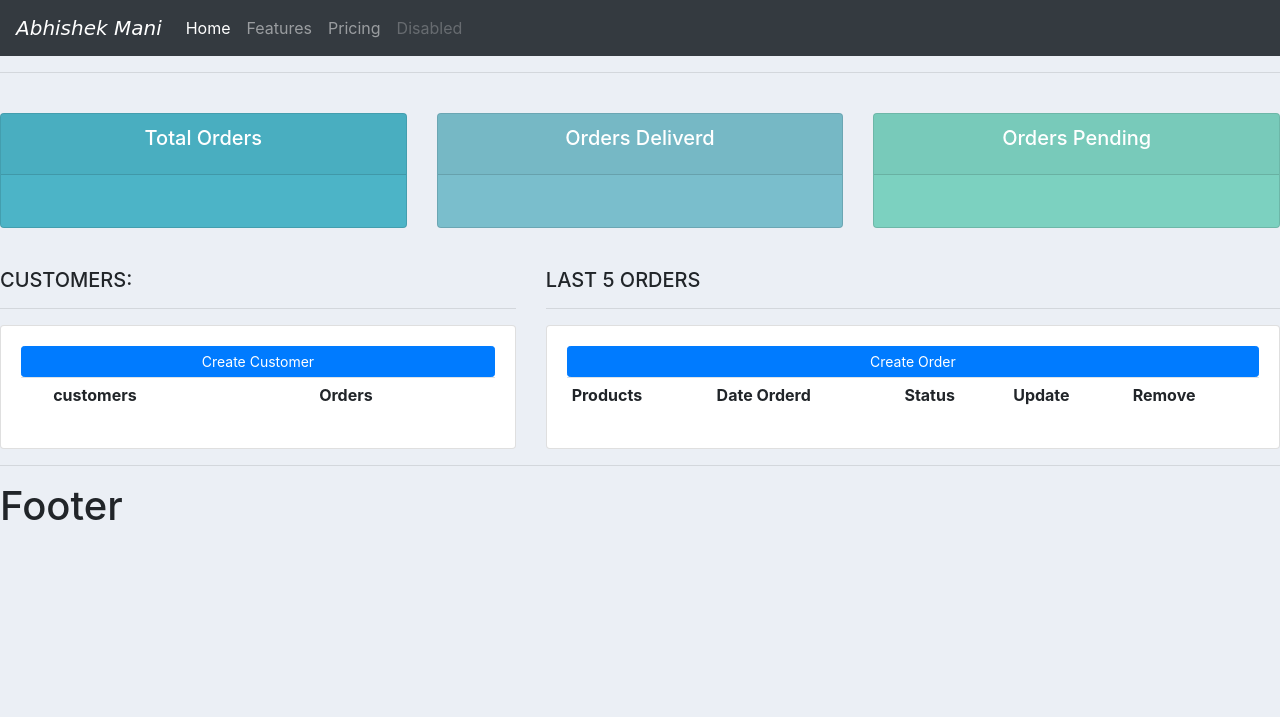
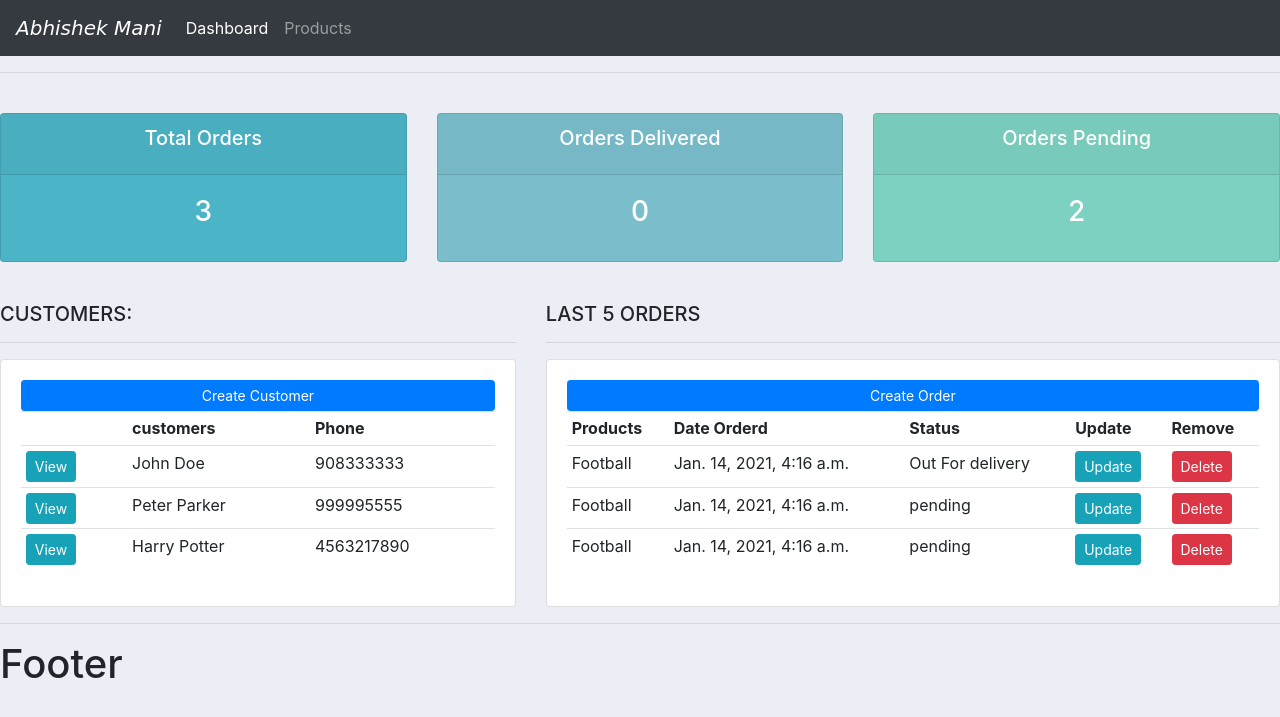
Before and after one commit to Maniabhishek/OrderManagement, a Django app: page / in a window 1280 px wide. Shown: the top 717 px of the page. Run offline with Django 3.2, Linux system fonts and the light colour scheme; data comes from the database, SQL or seed files in the repository; lists and menus that the app fills with data are empty; some libraries are stand-ins or nearby versions.

```diff
--- a/crm/accounts/admin.py
+++ b/crm/accounts/admin.py
@@ -1,8 +1,8 @@
 from django.contrib import admin
-from .models import Customer ,Product, Order ,Tag
+from .models import Associates ,Product, Order ,Tag
 
 # Register your models here.
-admin.site.register(Customer)
+admin.site.register(Associates)
 admin.site.register(Product)
 admin.site.register(Order)
 admin.site.register(Tag)
--- a/crm/accounts/models.py
+++ b/crm/accounts/models.py
@@ -3,14 +3,14 @@ from django.db.models.fields import CharField
 
 # Create your models here.
 
-class Customer(models.Model):
+class Associates(models.Model):
     name = models.CharField(max_length=30 , null=True)
     phone = models.CharField(max_length=20, null=True)
     email = models.CharField(max_length=50, null=True)
     date_created = models.DateTimeField(auto_now_add=True, null=True)
 
     def __str__(self):
-        return f'customer name is {self.name}'
+        return self.name
 
 
 class Tag(models.Model):
@@ -40,12 +40,12 @@ class Product(models.Model):
 class Order(models.Model):
     STATUS = (
         ('pending','Pending'),
-        ('Out For deliver','Out For Delivery'),
+        ('Out For delivery','Out For Delivery'),
         ('Delivered','Delivered'),
     )
-    customer = models.ForeignKey(Customer,null=True,on_delete = models.SET_NULL)
+    customer = models.ForeignKey(Associates,null=True,on_delete = models.SET_NULL)
     products = models.ForeignKey(Product,null=True,on_delete = models.SET_NULL)
     date_created = models.DateTimeField(auto_now_add=True, null=True)
     status = models.CharField(choices=STATUS,max_length=200,null=True)
     def __str__(self):
-        return f'{ self.customer.name } ordered {self.products}'
+        return self.products.name
--- a/crm/accounts/templates/accounts/dashboard.html
+++ b/crm/accounts/templates/accounts/dashboard.html
@@ -18,8 +18,15 @@
                 <tr>
                     <th></th>
                     <th>customers</th>
-                    <th>Orders</th>
+                    <th>Phone</th>
                 </tr>
+                {% for i in customers %}
+                <tr>
+                    <td><a  class="btn btn-sm btn-info" href="{% url 'customer' i.id %}">View</a></td>
+                    <td>{{i.name}}</td>
+                    <td>{{ i.phone }}</td>
+                </tr>
+                {% endfor  %}
             </table>
 
         </div>
@@ -29,7 +36,7 @@
         <h5>LAST 5 ORDERS</h5>
         <hr>
         <div class="card card-body ">
-            <a class="btn btn-primary btn-sm btn-block" href="">Create Order</a>
+            <a class="btn btn-primary btn-sm btn-block" href="#">Create Order</a>
             <table class="table table-sm">
                 <tr>
                     <th>Products</th>
@@ -38,6 +45,15 @@
                     <th>Update</th>
                     <th>Remove</th>
                 </tr>
+                {% for i in order %}
+                <tr>
+                    <td>{{i.products}}</td>
+                    <td>{{i.date_created}}</td>
+                    <td>{{i.status}}</td>
+                    <td><a class="btn btn-sm btn-info" href="{% url 'update' i.id %}">Update</a></td>
+                    <td><a class="btn btn-sm btn-danger" href="{% url 'deleteOrder' i.id %}">Delete</a></td>
+                </tr>
+                {% endfor %}
             </table>
         </div>
     </div>
--- a/crm/accounts/templates/accounts/navbar.html
+++ b/crm/accounts/templates/accounts/navbar.html
@@ -18,17 +18,12 @@
     <div class="collapse navbar-collapse" id="navbarNav">
       <ul class="navbar-nav">
         <li class="nav-item active">
-          <a class="nav-link" href="#">Home <span class="sr-only">(current)</span></a>
+          <a class="nav-link" href="/">Dashboard <span class="sr-only">(current)</span></a>
         </li>
         <li class="nav-item">
-          <a class="nav-link" href="#">Features</a>
+          <a class="nav-link" href="{% url 'products' %}">Products</a>
         </li>
-        <li class="nav-item">
-          <a class="nav-link" href="#">Pricing</a>
-        </li>
-        <li class="nav-item">
-          <a class="nav-link disabled" href="#">Disabled</a>
-        </li>
+
       </ul>
     </div>
   </nav>
--- a/crm/accounts/templates/accounts/status.html
+++ b/crm/accounts/templates/accounts/status.html
@@ -7,7 +7,7 @@
                         <h5 class="card-title">Total Orders</h5>
                     </div>
                     <div class="card-body">
-                        <h3 class="card-title" ></h3>
+                        <h3 class="card-title" >{{ order_count }}</h3>
                     </div>
              </div>
          </div>
@@ -17,10 +17,10 @@
         <!-- <div class="col-md"> -->
             <div class="card text-center text-white mb-3" id="orders-delivered">
                    <div class="card-header">
-                       <h5 class="card-title">Orders Deliverd</h5>
+                       <h5 class="card-title">Orders Delivered</h5>
                    </div>
                    <div class="card-body">
-                       <h3 class="card-title" ></h3>
+                       <h3 class="card-title" >{{ order_delivered }}</h3>
                    </div>
             </div>
         </div>
@@ -32,7 +32,7 @@
                        <h5 class="card-title">Orders Pending</h5>
                    </div>
                    <div class="card-body">
-                       <h3 class="card-title" ></h3>
+                       <h3 class="card-title" >{{ order_pending }}</h3>
                    </div>
             </div>
         </div>
--- a/crm/accounts/urls.py
+++ b/crm/accounts/urls.py
@@ -1,10 +1,14 @@
 from django.contrib import admin
 from django.urls import path ,include
-from .views import Dashboard,Customer,Products
+from .views import Dashboard,Customer,Products,createOrder, deleteOrder,updateOrder
 
 urlpatterns = [
     path('',Dashboard,name='Dashboard'),
-    path('customer/',Customer,name = 'Customer'),
+    path('customer/<str:pk_test>/',Customer,name = 'customer'),
     path('products/',Products,name='products'),
+    path('create_order/<str:cust_id>',createOrder,name='createOrder'),
+    path('update/<str:pk_id>/',updateOrder,name='update'),
+    path('deleteOrder/<str:pk>/',deleteOrder,name='deleteOrder'),
+
 
 ]
--- a/crm/accounts/views.py
+++ b/crm/accounts/views.py
@@ -1,12 +1,64 @@
-from django.shortcuts import render
+from django.shortcuts import redirect, render
 from django.http import HttpResponse
+from .models import *
+from .forms import *
 # Create your views here.
 
 def Dashboard(request):
-    return render(request,'accounts/dashboard.html')
+    customers  = Associates.objects.all()
+    order = Order.objects.all()
+    order_count = order.count()
+    order_delivered = order.filter(status ='Delivered').count()
+    order_pending = order.filter(status = 'pending').count()
+
+    context = {
+
+        'order' : order,'customers':customers , 'order_count':order_count,'order_delivered':order_delivered , 'order_pending':order_pending
+    }
+    return render(request,'accounts/dashboard.html',context)
+
 
 def Products(request):
-    return render(request,'accounts/products.html')
+    products = Product.objects.all()
+    return render(request,'accounts/products.html',{'product':products})
 
-def Customer(request):
-    return render(request,'accounts/customer.html')
+def Customer(request,pk_test):
+    customer = Associates.objects.get(id=pk_test)
+    order = customer.order_set.all()
+    total_order = order.count()
+    context = {'customer':customer,'order':order,'total_order':total_order}
+    return render(request,'accounts/customer.html',context)
+
+
+def createOrder(request,cust_id):
+    customer = Associates.objects.get(id=cust_id )
+    form = OrderForm()
+    if request.method =='POST':
+        # print(request.POST)
+        form = OrderForm(request.POST)
+        if form.is_valid():
+            form.save()
+            return redirect('/')
+    context = {'form':form}
+    return render(request,'accounts/order_form.html',context)
+
+def updateOrder(request,pk_id):
+    order = Order.objects.get(id=pk_id)
+    form = OrderForm(instance=order)
+    if request.method == 'POST':
+        form = OrderForm(request.POST,instance=order)
+        form.save()
+        return redirect('/')
+    context = {'form':form}
+    return render(request,'accounts/update.html',context)
+
+
+def deleteOrder(request,pk):
+    print("something")
+    order = Order.objects.get(id=pk)
+    print(order)
+    if request.method=='POST':
+        order.delete()
+
+        return redirect('/')
+    return render(request,'accounts/deleteOrder.html',{'order':order})
```
Also changed, not shown: crm/accounts/forms.py (added, +11 -0 lines), crm/accounts/templates/accounts/customer.html (+18 -5 lines), crm/accounts/templates/accounts/deleteOrder.html (added, +26 -0 lines), crm/accounts/templates/accounts/order_form.html (added, +18 -0 lines), crm/accounts/templates/accounts/products.html (+7 -0 lines), crm/accounts/templates/accounts/update.html (added, +13 -0 lines), crm/accounts/migrations/0006_auto_20210113_1034.py (added), crm/accounts/migrations/0007_auto_20210113_1049.py (added), crm/db.sqlite3.
